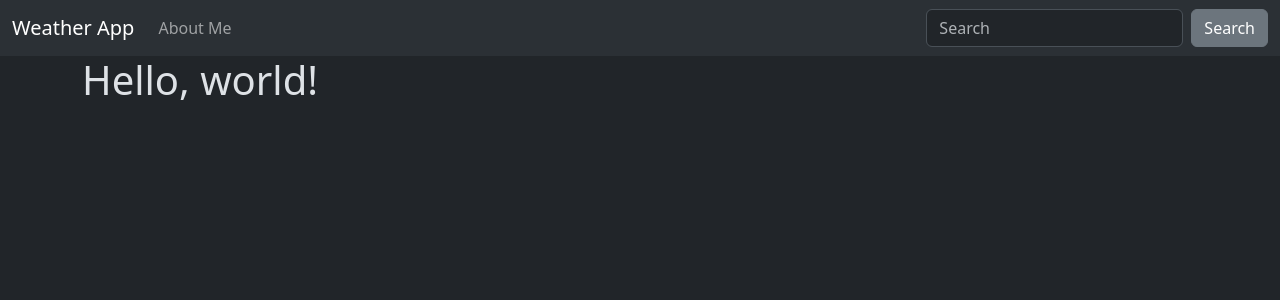
After one commit to devHksingh/DjangoWeatherApp, a Django app: template lookup/templates/base.html in a window 1280 px wide. The commit adds this page. Shown: the top 300 px of the page. Run offline with Django 4.2, Linux system fonts and the light colour scheme; the template is opened without the code that fills it, so the values that code supplies are empty.

Commit message:
added base template file and attach with home and about template file

```diff
--- /dev/null
+++ b/lookup/templates/base.html
@@ -0,0 +1,56 @@
+<!doctype html>
+<html lang="en" data-bs-theme="dark">
+  <head>
+    <meta charset="utf-8">
+    <meta name="viewport" content="width=device-width, initial-scale=1">
+    <title>WeatherApp demo</title>
+    <link href="https://cdn.jsdelivr.net/npm/bootstrap@5.3.0-alpha3/dist/css/bootstrap.min.css" rel="stylesheet" integrity="sha384-KK94CHFLLe+nY2dmCWGMq91rCGa5gtU4mk92HdvYe+M/SXH301p5ILy+dN9+nJOZ" crossorigin="anonymous">
+  </head>
+  <body>
+    <!-- Navbar -->
+    <nav class="navbar navbar-expand-lg bg-body-tertiary" data-bs-theme="dark">
+        <div class="container-fluid">
+          <a class="navbar-brand" href="{%url 'home'%}">Weather App</a>
+          <button class="navbar-toggler" type="button" data-bs-toggle="collapse" data-bs-target="#navbarSupportedContent" aria-controls="navbarSupportedContent" aria-expanded="false" aria-label="Toggle navigation">
+            <span class="navbar-toggler-icon"></span>
+          </button>
+          <div class="collapse navbar-collapse" id="navbarSupportedContent">
+            <ul class="navbar-nav me-auto mb-2 mb-lg-0">
+              <!-- <li class="nav-item">
+                <a class="nav-link active" aria-current="page" href="#">Home</a>
+              </li> -->
+              <li class="nav-item">
+                <a class="nav-link" href="{%url 'about'%}">About Me</a>
+              </li>
+              <!-- <li class="nav-item dropdown">
+                <a class="nav-link dropdown-toggle" href="#" role="button" data-bs-toggle="dropdown" aria-expanded="false">
+                  Dropdown
+                </a>
+                <ul class="dropdown-menu">
+                  <li><a class="dropdown-item" href="#">Action</a></li>
+                  <li><a class="dropdown-item" href="#">Another action</a></li>
+                  <li><hr class="dropdown-divider"></li>
+                  <li><a class="dropdown-item" href="#">Something else here</a></li>
+                </ul>
+              </li>
+              <li class="nav-item">
+                <a class="nav-link disabled">Disabled</a>
+              </li> -->
+            </ul>
+            <form class="d-flex" role="search">
+              <input class="form-control me-2" type="search" placeholder="Search" aria-label="Search">
+              <button class="btn btn-secondary" type="submit">Search</button>
+            </form>
+          </div>
+        </div>
+      </nav>
+    <!-- Container -->
+    <div class="container">
+        {%block content%}
+        <h1>Hello, world!</h1>
+        {%endblock%}
+    </div>
+
+    <script src="https://cdn.jsdelivr.net/npm/bootstrap@5.3.0-alpha3/dist/js/bootstrap.bundle.min.js" integrity="sha384-ENjdO4Dr2bkBIFxQpeoTz1HIcje39Wm4jDKdf19U8gI4ddQ3GYNS7NTKfAdVQSZe" crossorigin="anonymous"></script>
+  </body>
+</html>
```
Also changed, not shown: lookup/templates/about.html (+7 -1 lines), lookup/templates/home.html (+8 -1 lines).
